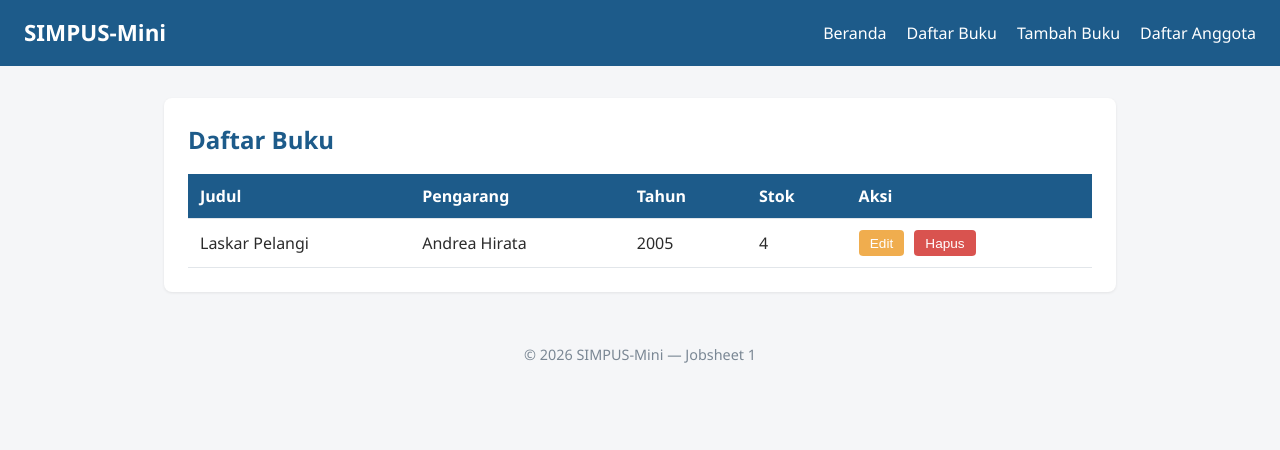
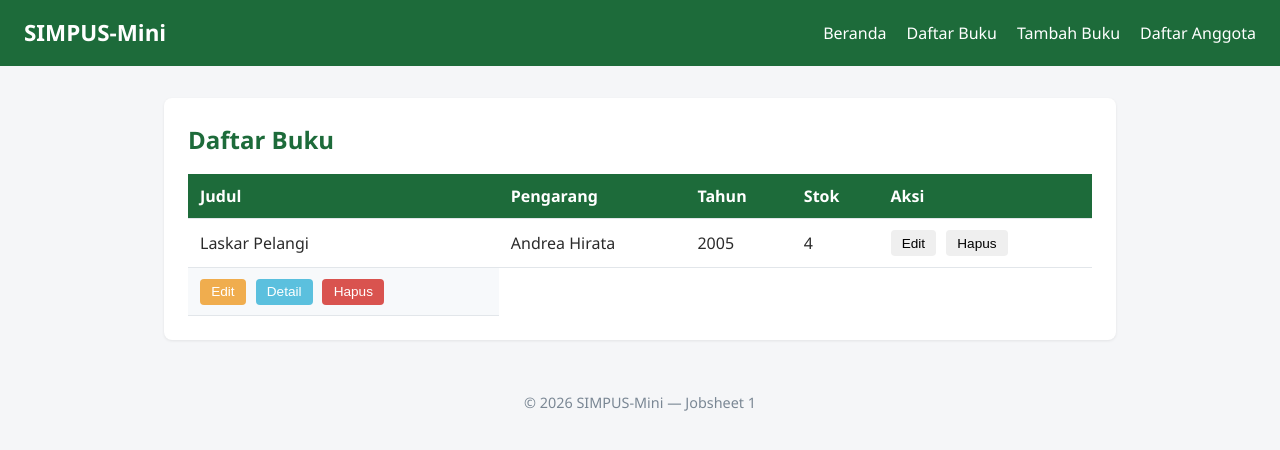
Before and after one commit to yuliaanisa12/Praktikum-ProgramWeb, a PHP site: page /buku/list.html in a window 1280 px wide. Shown: the top 450 px of the page. Run offline with PHP 8.4, Linux system fonts and the light colour scheme.

Commit message:
Jobsheet02

```diff
--- a/Jobsheet02/assets/css/style.css
+++ b/Jobsheet02/assets/css/style.css
@@ -11,7 +11,7 @@ body {
     line-height: 1.5;
 }
 a {
-    color: #1d5b8a;
+    color: #1d6b3a;
     text-decoration: none;
 }
 a:hover {
@@ -19,7 +19,7 @@ a:hover {
 }
 /* ===== Header & Navbar (Flexbox) ===== */
 header {
-    background-color: #1d5b8a;
+    background-color: #1d6b3a;
     color: #fff;
     padding: 1rem 1.5rem;
     display: flex;
@@ -54,12 +54,12 @@ section {
 }
 section h2 {
     margin-bottom: 1rem;
-    color: #1d5b8a;
+    color: #1d6b3a;
 }
 /* ===== Kartu Statistik (CSS Grid) ===== */
 main section:nth-of-type(2) {
     display: grid;
-    grid-template-columns: repeat(3, 1fr);
+    grid-template-columns: repeat(4, 1fr);
     gap: 1rem;
 }
 main section:nth-of-type(2) h2 {
@@ -80,7 +80,7 @@ main section:nth-of-type(2) article h3 {
 main section:nth-of-type(2) article p {
     font-size: 1.8rem;
     font-weight: 700;
-    color: #1d5b8a;
+    color: #1d6b3a;
 }
 /* ===== Tabel ===== */
 table {
@@ -93,7 +93,7 @@ th, td {
     border-bottom: 1px solid #e2e6ea;
 }
 thead {
-    background-color: #1d5b8a;
+    background-color: #1d6b3a;
     color: #fff;
 }
 tbody tr:nth-child(even) {
@@ -110,11 +110,15 @@ td button {
     cursor: pointer;
     font-size: 0.85rem;
 }
-td button:first-of-type {
+.btn-edit {
     background-color: #f0ad4e;
     color: #fff;
 }
-td button:last-of-type {
+.btn-detail {
+    background-color: #5bc0de;
+    color: #fff;
+}
+.btn-hapus {
     background-color: #d9534f;
     color: #fff;
 }
@@ -138,7 +142,7 @@ form select {
     font-size: 1rem;
 }
 form button[type="submit"] {
-    background-color: #1d5b8a;
+    background-color: #1d6b3a;
     color: #fff;
     border: none;
     padding: 0.6rem 1.5rem;
--- a/Jobsheet02/buku/list.html
+++ b/Jobsheet02/buku/list.html
@@ -51,6 +51,13 @@
                             <button type="button">Hapus</button>
                         </td>
                     </tr>
+                    <tr>
+                        <td>
+                            <button type="button" class="btn-edit">Edit</button>
+                            <button type="button" class="btn-detail">Detail</button>
+                            <button type="button" class="btn-hapus">Hapus</button>
+                        </td>
+                    </tr>
                 </tbody>
             </table>
         </section>
@@ -61,4 +68,5 @@
     </footer>
 
 </body>
+
 </html>
--- a/Jobsheet02/buku/tambah.html
+++ b/Jobsheet02/buku/tambah.html
@@ -63,7 +63,7 @@
 
                     <select id="kategori" name="kategori">
                         <option value="fiksi">Fiksi</option>
-                        <option value="non-fiksi">Non-Fiksi</option>
+                        <option valaue="non-fiksi">Non-Fiksi</option>
                         <option value="referensi">Referensi</option>
                     </select>
                 </p>
```
Also changed, not shown: Jobsheet02/index.html (+6 -1 lines).
